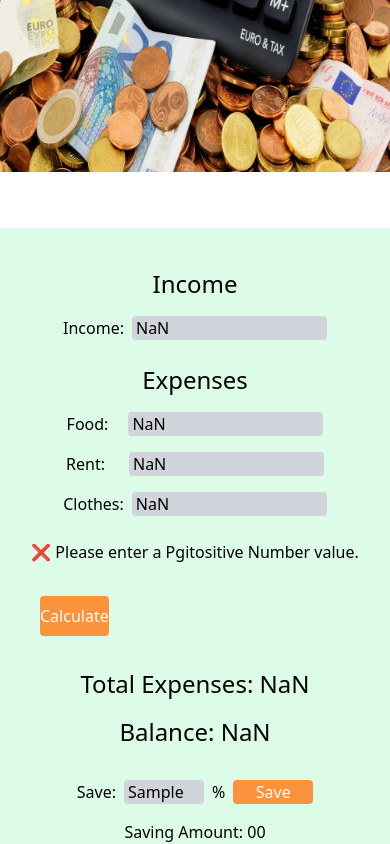
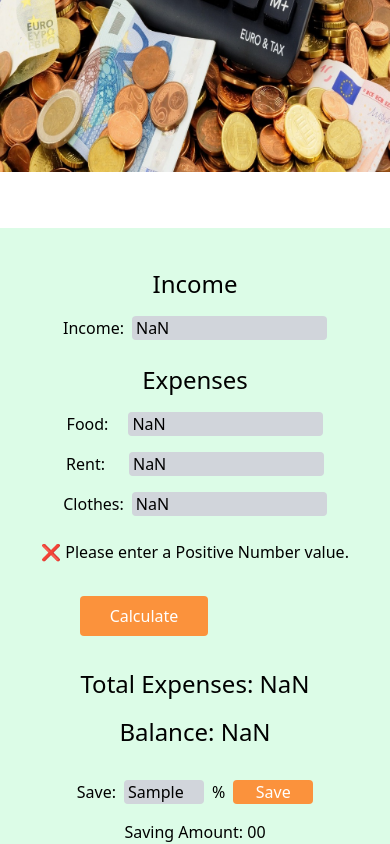
Before and after one commit to Faizul-Rien/Money-Master, a plain HTML site: page index.html in a window 390 px wide. Both pictures are taken after typing "Sample", "Sample", "Sample", "Sample", "Sample" into the empty fields and a click on the button "Calculate". Shown: the part 700-1544 px from the top of the page. Drawn offline with nearby package versions, Linux system fonts and the light colour scheme.

Commit message:
final commit

```diff
--- a/index.html
+++ b/index.html
@@ -7,9 +7,9 @@
     <title>Document</title>
     <script src="https://cdn.tailwindcss.com"></script>
 </head>
-<body">
-   <header class="flex justify-center mt-10 mb-10">
-    <h1 class="text-4xl font-semibold text-orange-400">Financial Plan</h1>
+<body class="">
+   <header class="flex justify-center mt-10 mb-10 ">
+    <h1 class="text-4xl font-semibold text-orange-400 ">Financial Plan</h1>
     <img src="https://img.icons8.com/emoji/48/000000/dollar-banknote-emoji.png"/>
    </header>
 
@@ -17,12 +17,12 @@
     <section>
             <!-- Image portion -->
             <div class="flex flex-col sm:grid sm:grid-cols-2 gap-14 ">
-                <div class=" sm:ml-20">
+                <div class="ml-0 sm:ml-20 ">
                     <img src="image/money.jpeg" alt="">
                 </div>
 
                 <!--Calculaiton portion  -->
-                <div class="bg-green-100 sm:mr-20">
+                <div class="bg-green-100 mr-0 sm:mr-20">
                     <h3 class="text-center text-2xl font-medium mb-4 mt-10">Income</h3>
                     <div class="flex justify-center mb-6">
                     <h4 class="mr-2">Income:</h4>
@@ -46,10 +46,10 @@
                     </div>
 
                     <div class="mb-8 text-center">
-                        <p id="negative" class="alert " style="display: none;">❌ Please enter a Pgitositive Number value.</p>
+                        <p id="negative" class="alert " style="display: none;">❌ Please enter a Positive Number value.</p>
                     </div>
 
-                    <button id="calculate-btn" class="bg-orange-400 sm:ml-40 ml-10 sm:w-44 h-10 rounded text-white font-medium mb-8">Calculate</button>
+                    <button id="calculate-btn" class="bg-orange-400 sm:ml-40 ml-20 w-32 sm:w-44 h-10 rounded text-white font-medium mb-8">Calculate</button>
 
                     <h3 class="text-center text-2xl font-medium mb-4 ">Total Expenses: <span id="total-expenses">00</span></h3>
                     <h3 class="text-center text-2xl font-medium mb-4 ">Balance: <span id="balance-left">00</span></h3>
--- a/js/calculate.js
+++ b/js/calculate.js
@@ -1,5 +1,5 @@
 
-// Input amount common function
+// Input-amount common function
 function amountInput(amount){
 
     const inputAmount = document.getElementById(amount +'-input');
```
